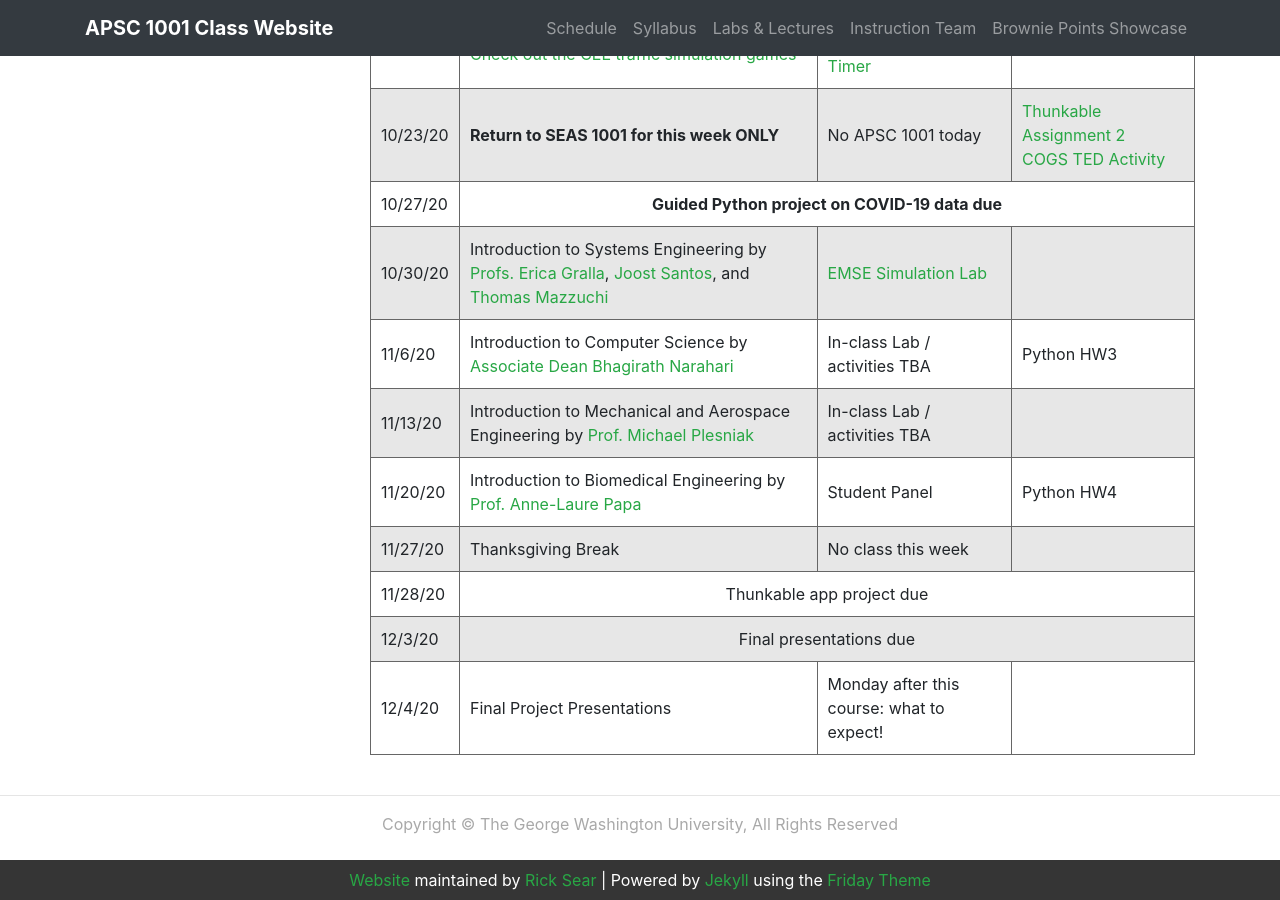
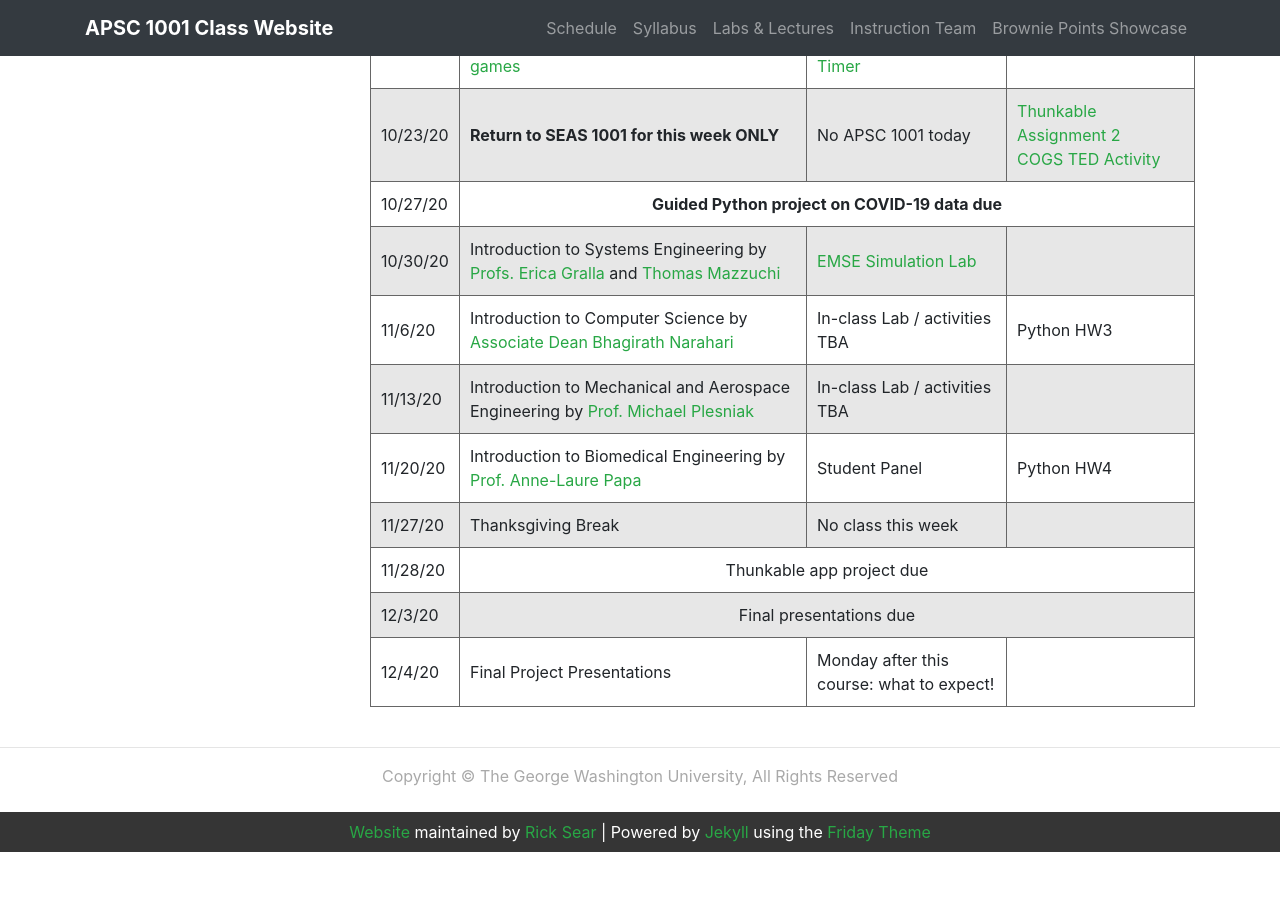
Before and after one commit to GWU-APSC1001/gwu-apsc1001.github.io, a Jekyll site: the page built from _pages/schedule.md, in a window 1280 px wide and 900 px high, scrolled down 631 px. Built offline with Jekyll 4.4.1, drawn with Linux system fonts in a browser that asks for light colours; after the commit the page ends 1483 px from its top, so only the background shows below that.

Commit message:
Remove Prof. Santos from Systems lecture

```diff
--- a/_pages/schedule.md
+++ b/_pages/schedule.md
@@ -57,7 +57,7 @@ title: Course Schedule
     </tr>
     <tr>
       <td style="text-align: left">10/30/20</td>
-      <td style="text-align: left">Introduction to Systems Engineering by <a href="https://www.seas.gwu.edu/erica-l-gralla" target="_blank">Profs. Erica Gralla</a>, <a href="https://www.seas.gwu.edu/joost-santos" target="_blank">Joost Santos</a>, and <a href="https://www.seas.gwu.edu/thomas-mazzuchi" target="_blank">Thomas Mazzuchi</a></td>
+      <td style="text-align: left">Introduction to Systems Engineering by <a href="https://www.seas.gwu.edu/erica-l-gralla" target="_blank">Profs. Erica Gralla</a> and <a href="https://www.seas.gwu.edu/thomas-mazzuchi" target="_blank">Thomas Mazzuchi</a></td>
       <td style="text-align: left"><a href="labs/emse-lab.html">EMSE Simulation Lab</a></td>
       <td> </td>
     </tr>
```
